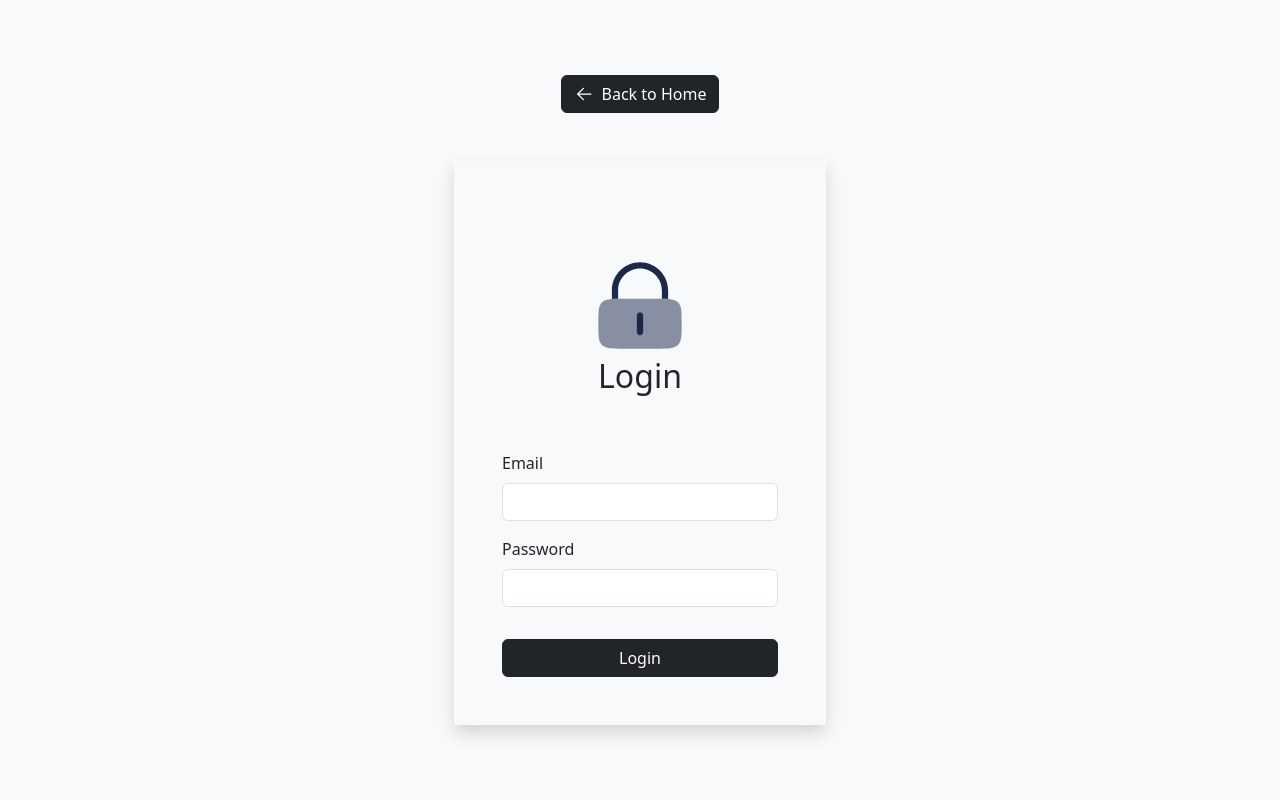
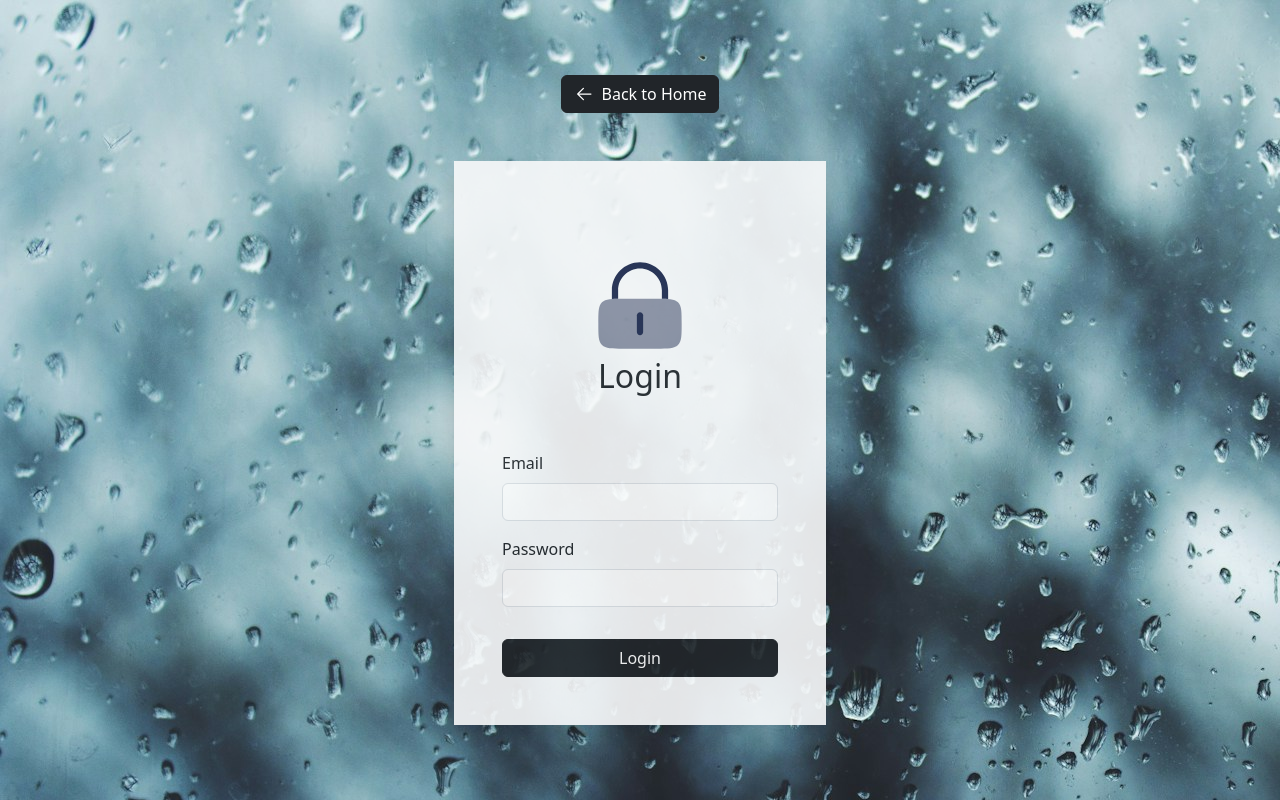
Before and after one commit to V4N1LLA-1CE/CRM-website, a PHP site: page /login.html in a window 1280 px wide. Run offline with PHP 8.4, Linux system fonts and the light colour scheme.

Commit message:
feat: added bg images to contact-us and login page

```diff
--- a/assets/css/login.css
+++ b/assets/css/login.css
@@ -6,5 +6,10 @@ html {
   width: 100%;
 }
 
-.back-btn {
+body {
+  background-image: url("../img/rain.jpg");
 }
+
+.loginForm {
+  opacity: 0.9;
+}
--- a/contact-us.html
+++ b/contact-us.html
@@ -33,7 +33,7 @@
   <body>
     <header class="my-3">
       <nav>
-        <a href="/" class="link-underline-dark"
+        <a href="/"
           ><button
             class="btn btn-dark d-flex justify-content-center align-items-center gap-3 py-2 rounded-3"
           >
--- a/login.html
+++ b/login.html
@@ -25,7 +25,7 @@
           <div>Back to Home</div>
         </button></a
       >
-      <div class="col-md-4 shadow p-5">
+      <div class="col-md-4 shadow p-5 bg-light loginForm">
         <div
           class="m-5 d-flex flex-column justify-content-center align-items-center"
         >
```
Also changed, not shown: assets/css/contact.css (+9 -0 lines), assets/img/mountain.jpg (added), assets/img/rain.jpg (added), 1 other file.
